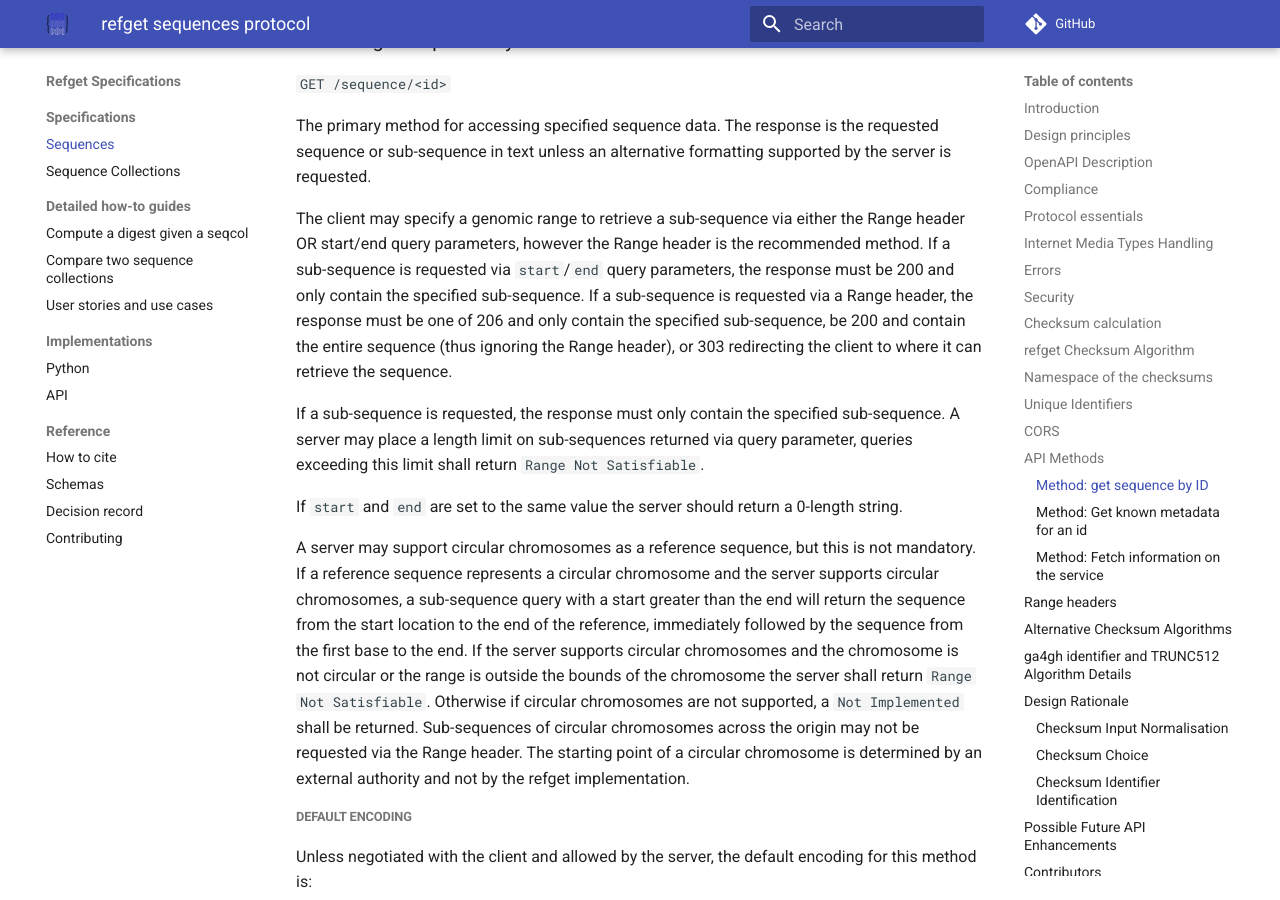
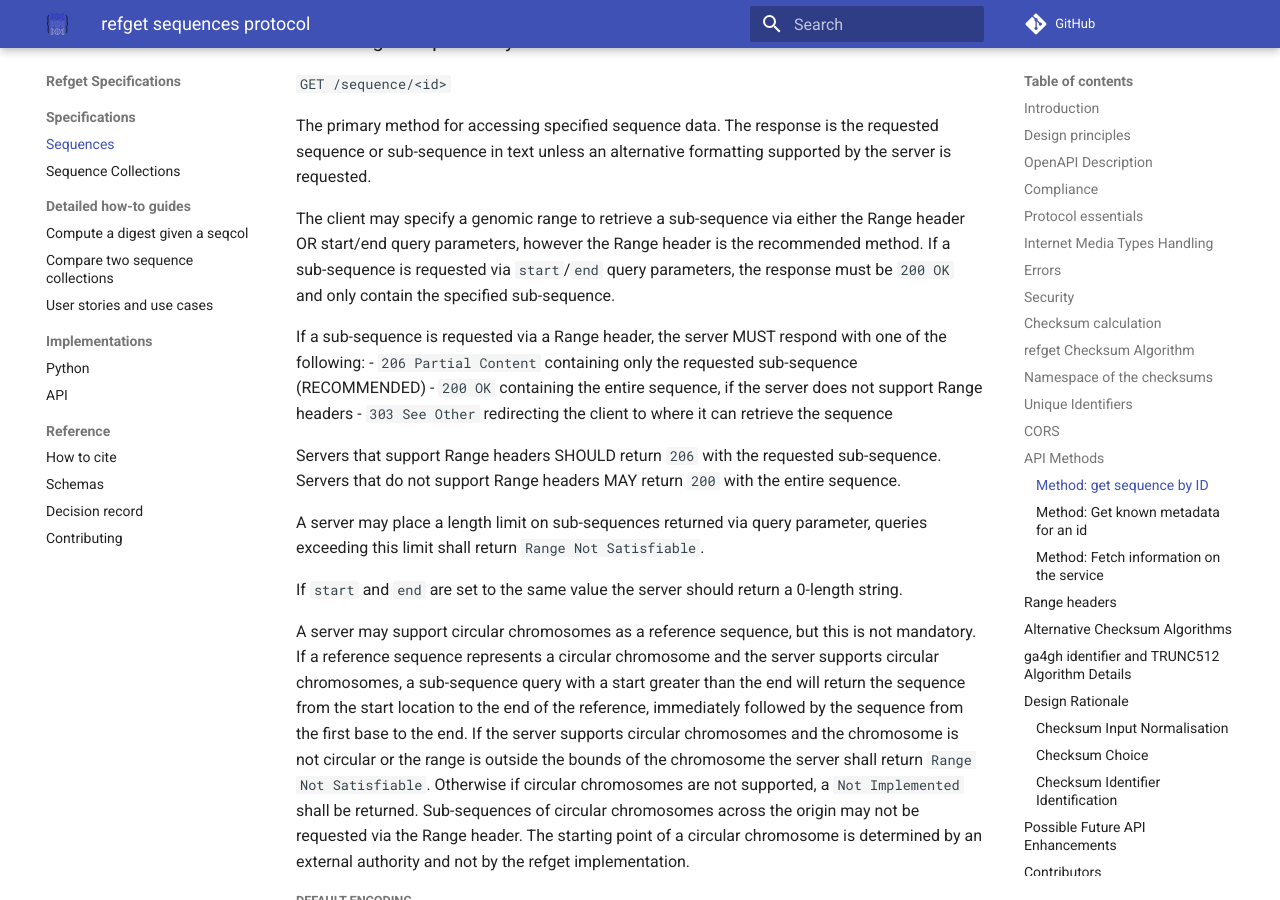
Before and after one commit to ga4gh/refget, an MkDocs documentation site: the page built from docs/sequences/README.md, in a window 1280 px wide and 900 px high, scrolled down 6024 px. Built offline with MkDocs 1.6.1 and Material for MkDocs 9.7.7, drawn with Linux system fonts in a browser that asks for light colours; comment, search, counter and statistics services are not loaded; some of the changed text lies outside the part shown.

Commit message:
Clarify 200 vs 206 status codes for Range header requests
- Restructure Range header response options as clear bullet list
- Clarify that 200 OK is for servers that don't support Range headers (not servers that "choose to ignore" valid requests)
- Add explicit status code rules in Response section
- Use SHOULD/MAY language per RFC 7233 for Range requests spanning entire sequence

Fixes #106

```diff
--- a/docs/sequences/README.md
+++ b/docs/sequences/README.md
@@ -152,9 +152,16 @@ GA4GH is publishing a [CORS best practices document](https://docs.google.com/doc
 
 The primary method for accessing specified sequence data. The response is the requested sequence or sub-sequence in text unless an alternative formatting supported by the server is requested.
 
-The client may specify a genomic range to retrieve a sub-sequence via either the Range header OR start/end query parameters, however the Range header is the recommended method. If a sub-sequence is requested via `start`/`end` query parameters, the response must be 200 and only contain the specified sub-sequence. If a sub-sequence is requested via a Range header, the response must be one of 206 and only contain the specified sub-sequence, be 200 and contain the entire sequence (thus ignoring the Range header), or 303 redirecting the client to where it can retrieve the sequence.
+The client may specify a genomic range to retrieve a sub-sequence via either the Range header OR start/end query parameters, however the Range header is the recommended method. If a sub-sequence is requested via `start`/`end` query parameters, the response must be `200 OK` and only contain the specified sub-sequence.
 
-If a sub-sequence is requested, the response must only contain the specified sub-sequence. A server may place a length limit on sub-sequences returned via query parameter, queries exceeding this limit shall return `Range Not Satisfiable`.
+If a sub-sequence is requested via a Range header, the server MUST respond with one of the following:
+- `206 Partial Content` containing only the requested sub-sequence (RECOMMENDED)
+- `200 OK` containing the entire sequence, if the server does not support Range headers
+- `303 See Other` redirecting the client to where it can retrieve the sequence
+
+Servers that support Range headers SHOULD return `206` with the requested sub-sequence. Servers that do not support Range headers MAY return `200` with the entire sequence.
+
+A server may place a length limit on sub-sequences returned via query parameter, queries exceeding this limit shall return `Range Not Satisfiable`.
 
 If `start` and `end` are set to the same value the server should return a 0-length string.
 
@@ -191,7 +198,11 @@ Content-type: text/vnd.ga4gh.refget.v2.0.0+plain
 
 The server shall return the requested sequence or sub-sequence as a single string in uppercase ASCII text (bytes 0x41-0x5A) with no line terminators or other formatting characters. The server may return the sequence in an alternative formatting, such as JSON or FASTA, if requested by the client via the `Accept` header and the format is supported by the server.
 
-On success and either a whole sequence or sub-sequence is returned the server MUST issue a 200 status code if the entire sequence is returned. A server SHOULD return a 206 status code if a Range header was specified and the request was successful.
+When a request is successful:
+- If the server returns the entire sequence and no Range header was specified, the server MUST return `200 OK`
+- If a Range header was specified and the server returns only the requested sub-sequence, the server MUST return `206 Partial Content`
+- If a Range header was specified but the server does not support Range headers, it MUST return `200 OK` with the entire sequence
+- If a Range header requests the entire sequence (e.g., `Range: bytes=0-`), the server SHOULD return `206 Partial Content` to indicate Range header support, but MAY return `200 OK`
 
 If start and end query parameter are specified and equal each other, the server should respond with a zero length string i.e.
 
```
